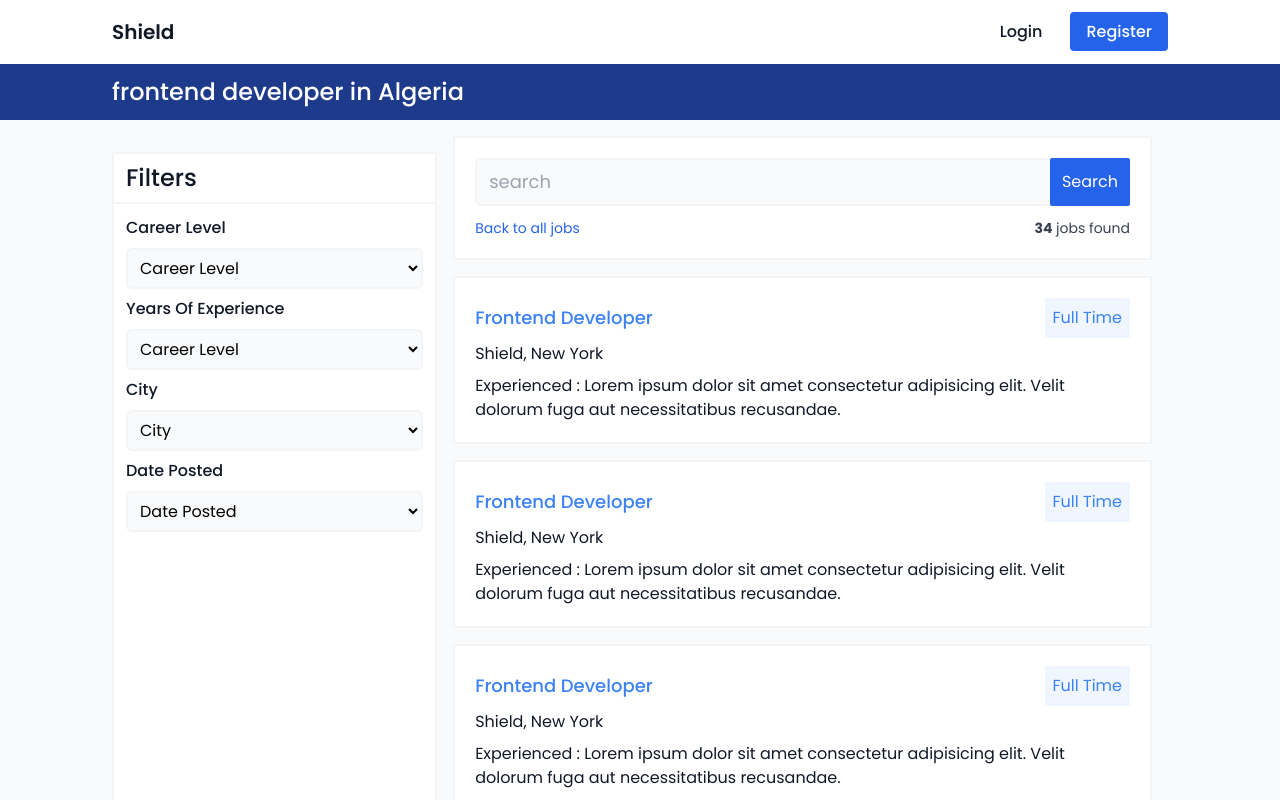
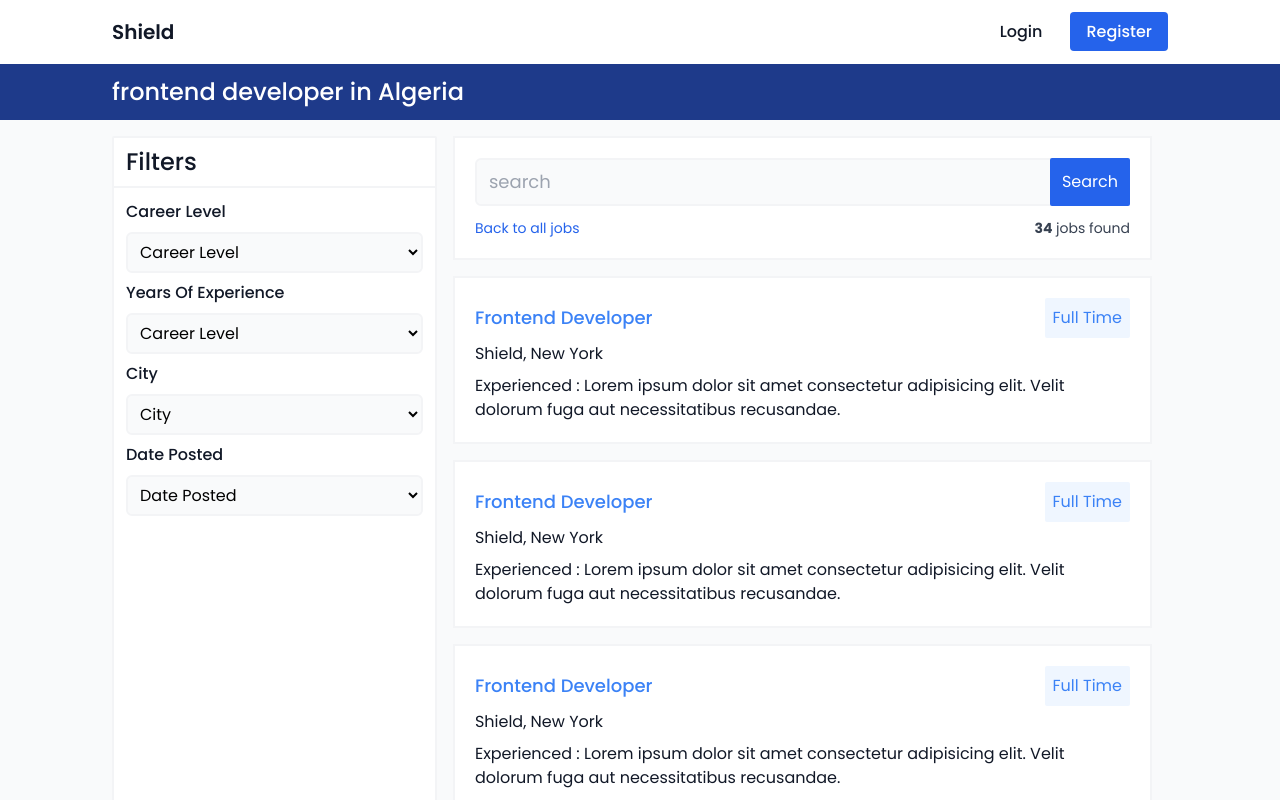
Before and after one commit to MedjadjiAbdelkadir/shield-job-application, a React (Vite) app: page /Jobs in a window 1280 px wide. Shown: the top 800 px of the page. Built offline with nearby package versions, Linux system fonts and the light colour scheme.

Commit message:
extra changes in aside component

```diff
--- a/src/pages/jobs/blocks/aside.jsx
+++ b/src/pages/jobs/blocks/aside.jsx
@@ -2,10 +2,9 @@ import React from 'react'
 
 export default function Aside () {
   return (
-    <aside className="sticky top-4 mt-4 h-screen z-20 w-4/12 bg-white py-2 border-2 border-gray-100 border-solid rounded-sm">
-      <div>
+    <aside className="sticky top-4 h-screen z-20 w-4/12">
+      <div className="bg-white py-2 border-2 border-gray-100 border-solid rounded-sm min-h-full">
         <h2 className="text-gray-900 text-2xl font-medium pb-2 mb-2 border-b-2 border-solid border-gray-100 px-3">Filters</h2>
-      </div>
         <div className="flex flex-col gap-2 py-1 px-3">
           <label htmlFor="type" className="text-gray-900 font-medium text-md capitalize">Career Level</label>
           <select id="type" className="py-1.5 px-2 bg-gray-50 rounded-md text-md border-2 border-solid border-gray-100 w-full">
@@ -50,6 +49,9 @@ export default function Aside () {
             <option value="">QA</option>
           </select>
         </div>
+        </div>
+        <div>
+      </div>
     </aside>
   )
 }
```
Lines whose indentation alone changed are shown as unchanged.
